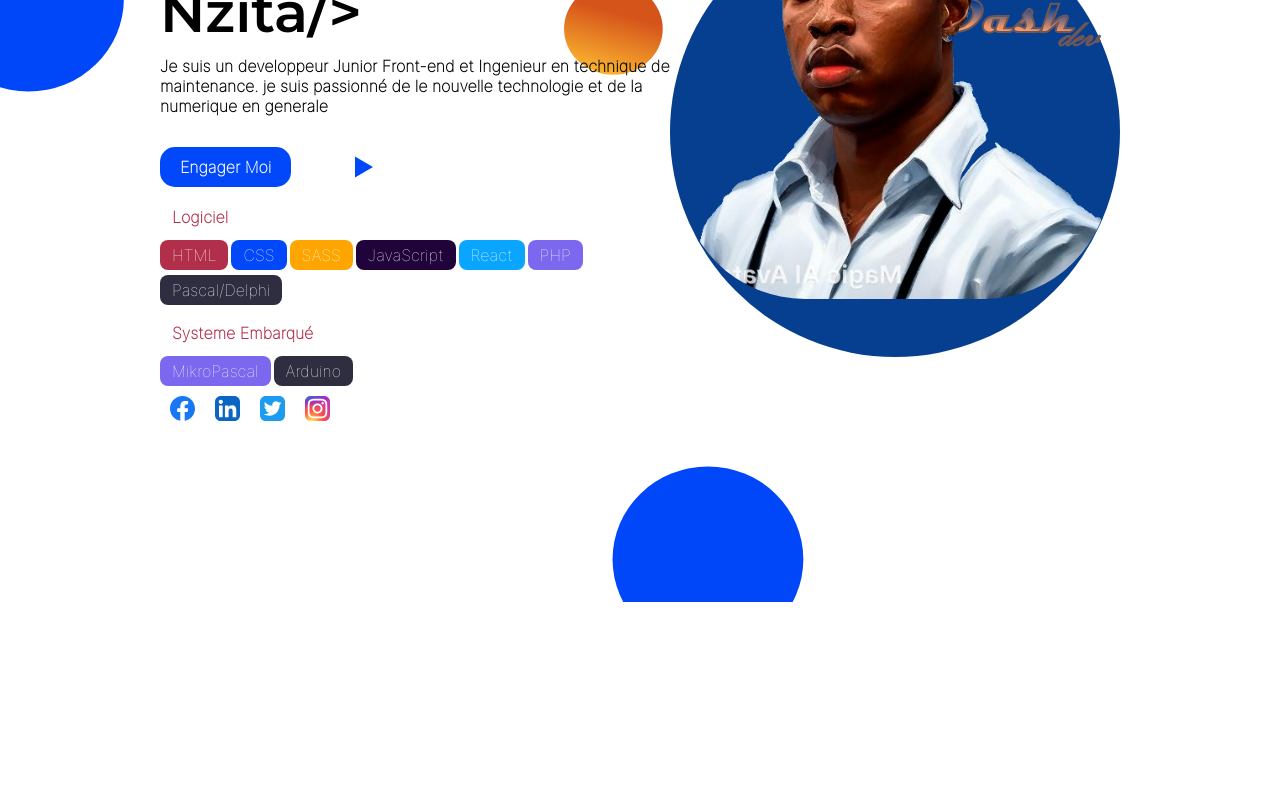
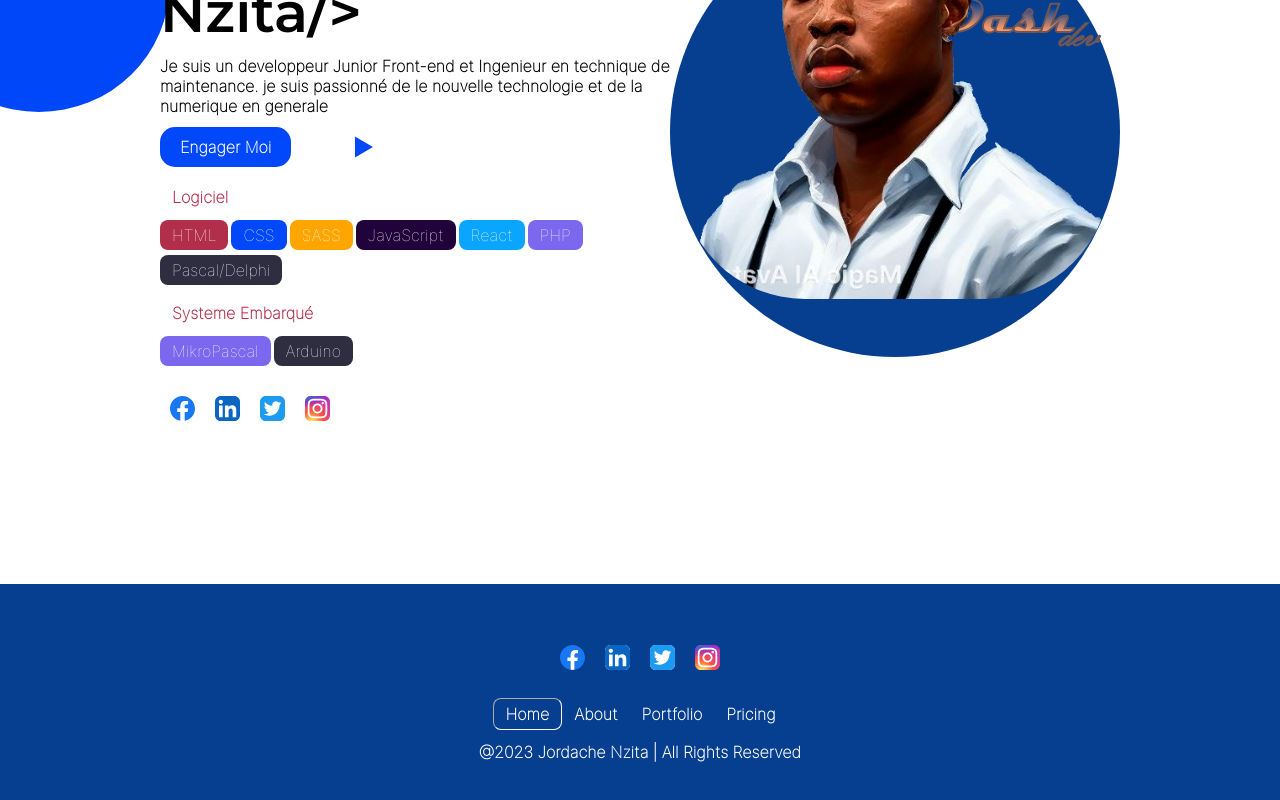
Before and after one commit to Dash-dev-5/MyPortfolio, a React (Vite) app: page / in a window 1280 px wide. Shown: the part 284-1084 px from the top of the page. Before the commit the page ends 886 px from the top, so only its background shows below. Built offline with nearby package versions, Linux system fonts and the light colour scheme.

Commit message:
fin de footer

```diff
--- a/index.html
+++ b/index.html
@@ -2,9 +2,9 @@
 <html lang="en">
   <head>
     <meta charset="UTF-8" />
-    <link rel="icon" type="image/svg+xml" href="/vite.svg" />
+    <link rel="icon" type="image/svg+xml" href="./src/assets/logo.svg" />
     <meta name="viewport" content="width=device-width, initial-scale=1.0" />
-    <title>Vite + React</title>
+    <title>Dash dev</title>
 
   </head>
   <body>
--- a/src/App.jsx
+++ b/src/App.jsx
@@ -1,6 +1,7 @@
 import './App.scss'
 import Home from './pages/Home/Home'
 import Navbar from './bloc/Navbar/Navbar'
+import Footer from './bloc/Footer/Footer'
 import React from 'react'
 import { BrowserRouter as Router,Route,Routes } from 'react-router-dom'
 function App() {
@@ -14,6 +15,7 @@ function App() {
           <Route exact path='/' Component={Home}/>
           <Route path='*' Component={Home}/>
         </Routes>
+        <Footer/>
       </Router>
     </>
   )
--- a/src/App.scss
+++ b/src/App.scss
@@ -7,6 +7,11 @@
   // margin: 0 auto;
   // padding: 2rem;
   text-align: center;
+  background-image: url('/src/assets/bghome.svg');
+  background-repeat: no-repeat;
+  background-size: cover;
+  height: max-content;
+  width: 100%;
 
 }
 
--- a/src/bloc/Footer/Footer.jsx
+++ b/src/bloc/Footer/Footer.jsx
@@ -0,0 +1,40 @@
+import './Footer.scss'
+import facebook_logo from '../../assets/logos_facebook.svg'
+import instagram_logo from '../../assets/skill-icons_instagram.svg'
+import linkedin_logo from '../../assets/skill-icons_linkedin.svg'
+import twetter_logo from '../../assets/skill-icons_twitter.svg'
+import { NavLink } from 'react-router-dom'
+function Footer() {
+
+
+  return (
+        <div className="bg-footer">
+            <div className="bg-footer__link-reseau">
+                        <NavLink to='' className='link-reseau'>
+                            <img src={facebook_logo} alt="" />
+                        </NavLink>
+                        <NavLink to='' className='link-reseau'>
+                            <img src={linkedin_logo} alt="" />
+                        </NavLink>
+                        <NavLink to='' className='link-reseau'>
+                            <img src={twetter_logo} alt="" />
+                        </NavLink>
+                        <NavLink to='' className='link-reseau'>
+                            <img src={instagram_logo} alt="" />
+                        </NavLink>
+
+                </div>
+                <div className={`bg-footer__nav`}>
+                    <NavLink to='/' className='link'>Home</NavLink>
+                    <NavLink to='/About' className='link'>About</NavLink>
+                    <NavLink to='/Portfolio' className='link'>Portfolio</NavLink>
+                    <NavLink to='/Pricing' className='link'>Pricing</NavLink>
+                </div>
+                <div className="copyright">
+                    <p>@2023 Jordache Nzita | All Rights Reserved</p>
+                </div>
+        </div>
+  )
+}
+
+export default Footer
--- a/src/bloc/Footer/Footer.scss
+++ b/src/bloc/Footer/Footer.scss
@@ -0,0 +1,55 @@
+@import '../../other/Variable.scss';
+.bg-footer{
+    background-color: rgba(6, 63, 144, 1);
+    padding: 30px 0;
+    &__link-reseau{
+        display: flex;
+        justify-content: center;
+        width: 100%;
+        margin: 2% 0;
+      .link-reseau{
+        @include link;
+        padding: 0;
+        margin: 5px 10px;
+        img{
+            @include breakpoint(mobil){
+            //   width: 50px;
+
+            }
+          }
+      }
+    }
+    &__nav{
+        @include breakpoint(mobil){
+
+            display: flex;
+            justify-content: center;
+            align-items: center;
+            width: 100%;
+            flex-direction: column;
+        }
+        .active{
+            border: 1px inset white;
+            border-radius: 8px
+        }
+        .link{
+            @include link;
+            color: white;
+            @include breakpoint(mobil){
+                display: flex;
+                padding: 10px 20%;
+                // font-size: 1.5em
+            }
+        }
+    }
+    .copyright{
+        @include link;
+        margin: 1% 0;
+        color: white;
+        @include breakpoint(mobil){
+
+            padding: 10px 20%;
+            // font-size: em;
+        }
+    }
+}
--- a/src/bloc/Navbar/Navbar.scss
+++ b/src/bloc/Navbar/Navbar.scss
@@ -5,6 +5,7 @@
     justify-content: space-around;
     align-items: center;
     padding: 5px;
+    background-color: rgba(255, 255, 255, 0.575);
     position: -webkit-sticky; /* Safari */
     position: -moz-sticky;
     position: sticky;
@@ -12,6 +13,7 @@
     z-index: 999;
     margin-bottom: 2%;
     @include breakpoint(mobil){
+        padding: 10px 0;
         width: 100%;
         position: relative;
     }
@@ -21,14 +23,14 @@
             display: flex;
         }
         .bugericon  {
-           width: 20px;
+           width: 23px;
         }
     }
     &__logo{
         img{
             width: 70%;
             @include breakpoint(mobil){
-                 width: 40%;
+                 width: 55%;
 
             }
         }
@@ -48,9 +50,6 @@
             width: 100%;
             overflow-y: hidden;
             height: 0;
-
-            // padding: 20px 0;
-
         }
         .active{
             border: 1px inset $bleu;
@@ -72,9 +71,6 @@
             @include link;
             border: 1px solid black;
             border-radius: 15px;
-            @include breakpoint(mobil){
-                font-size: 0.5em;
-            }
         }
     }
 }
--- a/src/index.scss
+++ b/src/index.scss
@@ -7,6 +7,7 @@
          url("fonts/Inter\ Web/Inter-Thin.woff?v=3.19") format("woff");
   }
   @import url('https://fonts.googleapis.com/css2?family=Montserrat:ital,wght@0,500;0,600;1,500&display=swap');
+
 @import 'other/Variable';
 @import 'bloc/Footer/Footer';
 @import 'bloc/Navbar/Navbar';
--- a/src/pages/Home/Home.scss
+++ b/src/pages/Home/Home.scss
@@ -1,11 +1,7 @@
 @import  '../../other/Variable.scss';
 
 .bg-home{
-  background-image: url('/src/assets/bghome.svg');
-  background-repeat: no-repeat;
-  background-size: cover;
-  height: 100vh;
-  width: 100%;
+  margin-bottom: 12%;
   &__content{
     display: flex;
     align-items: center;
@@ -46,14 +42,15 @@
               font-family: $font;
               text-align: start;
               font-weight: bold;
+              @include breakpoint(tablette){
+                font-size: 2.5em;
+                width: 90%;
+              }
               @include breakpoint(mobil){
                 font-size: 2.5em;
                 width: 90%;
               }
-              @include breakpoint(tablette){
-                font-size: 2.5em;
-                width: 90%;
-              }
+
             }
             .legende__commente{
               p{
@@ -61,10 +58,14 @@
                 text-align: start;
                 padding-top: 10px;
                 font-weight: bold;
+
+                @include breakpoint(mobil){
+                  text-align: justify;
+                }
               }
             }
             .legende__hire-me{
-              margin-top :6%;
+              margin-top :2%;
               width: 100%;
               display: flex;
               justify-content: start;
@@ -83,6 +84,7 @@
 
         }
         .presentation__language{
+          margin-bottom: 4%;
           .logiciel{
             p{
               @include link;
@@ -103,7 +105,6 @@
                 border-radius: 8px;
                 font-weight: normal;
                 margin-bottom: 5px;
-
               }
               .lang-h{
                 background-color: $orange;
@@ -149,6 +150,7 @@
                 border-radius: 8px;
                 font-weight: normal;
                 margin-bottom: 5px;
+
               }
               .sys-m{
                 background-color: mediumslateblue;
```
Also changed, not shown: src/pages/Pricing/Pricing.jsx (added), src/pages/Pricing/Pricing.scss (added).
